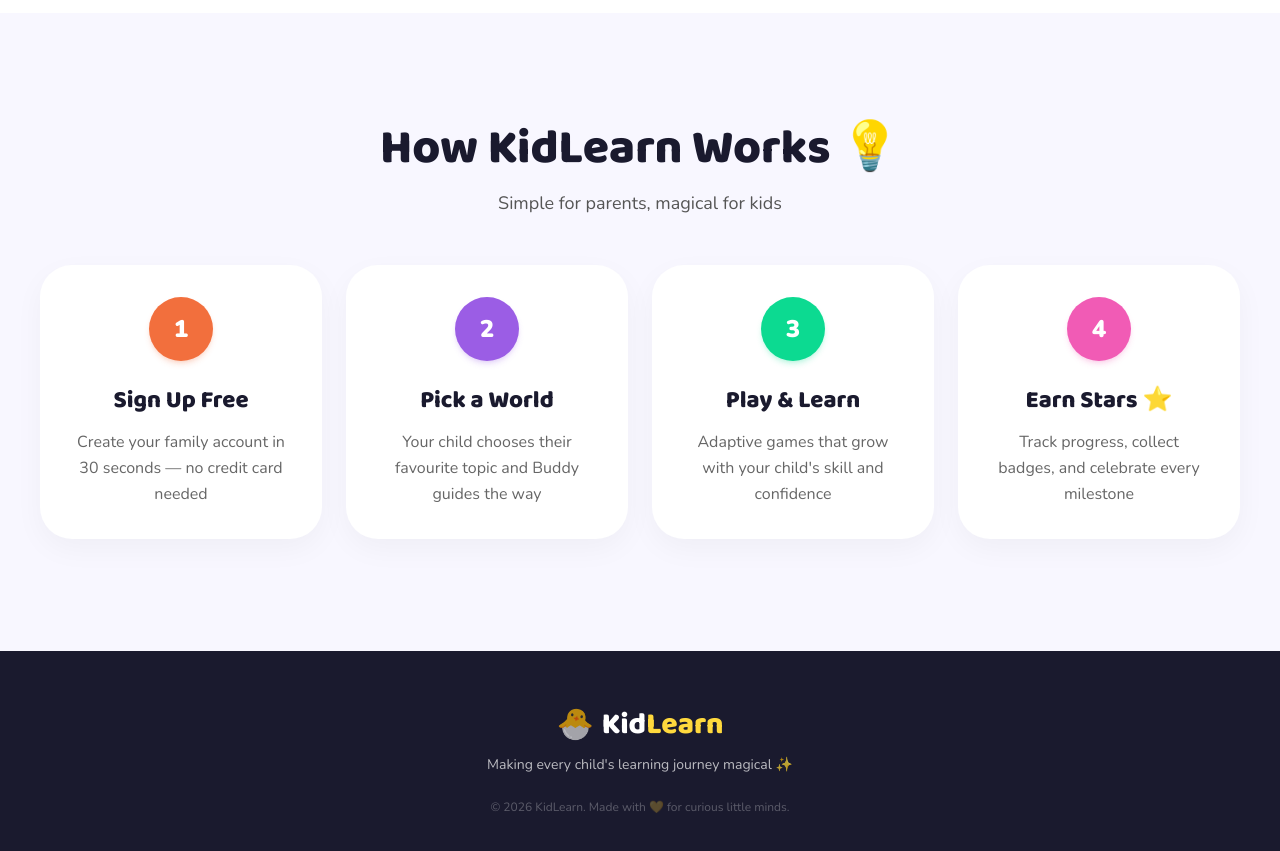
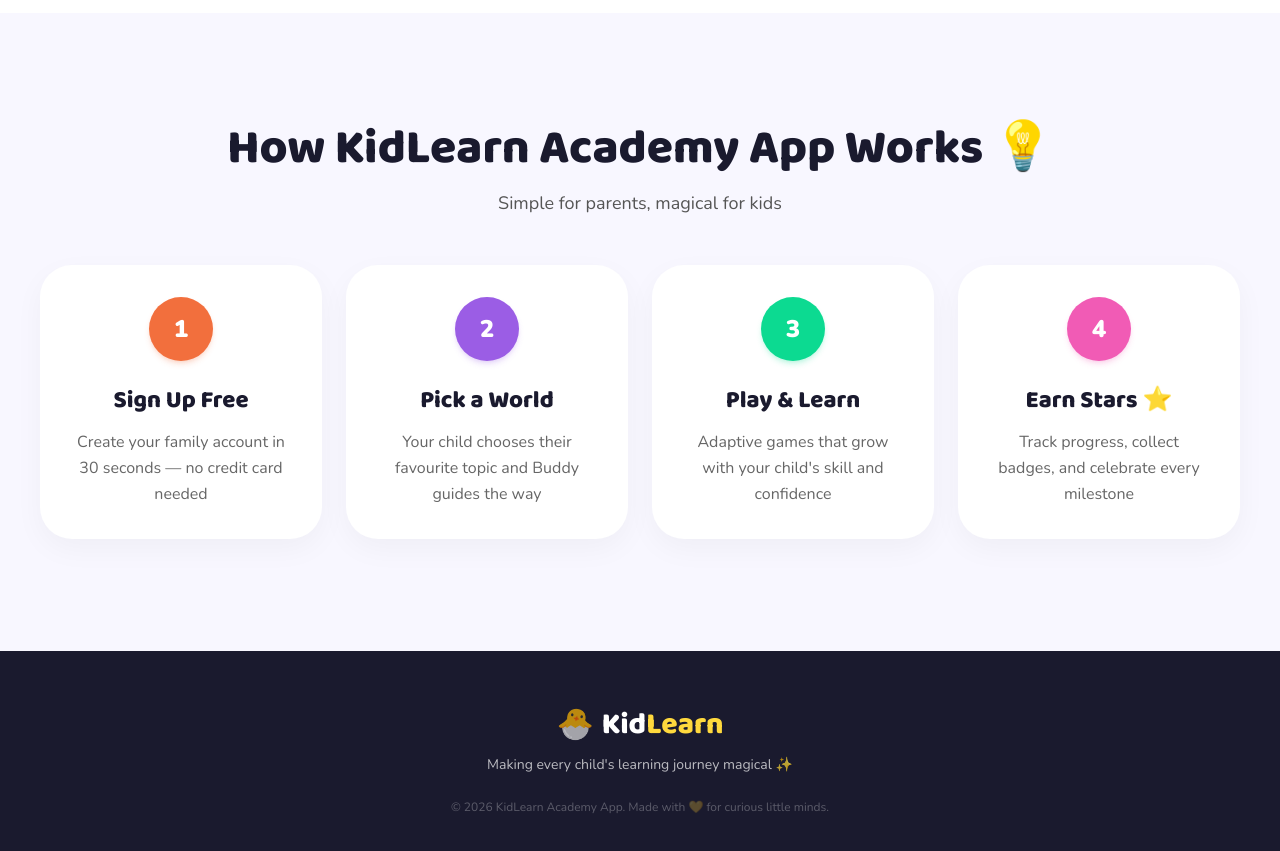
Before and after one commit to Arthur-441/KidLearn, a React (Vite) app: page / in a window 1280 px wide. Shown: the part 1280-2131 px from the top of the page. Built offline with nearby package versions, Linux system fonts and the light colour scheme; no server answers.

Commit message:
refactor: Update app name to KidLearn Academy App
Updates the application name across various files to "KidLearn Academy App" for branding consistency. This includes changes to the HTML title, metadata, and UI text within the LandingPage and ParentDashboard components.

```diff
--- a/index.html
+++ b/index.html
@@ -3,7 +3,7 @@
   <head>
     <meta charset="UTF-8" />
     <meta name="viewport" content="width=device-width, initial-scale=1.0" />
-    <title>My Google AI Studio App</title>
+    <title>KidLearn Academy App</title>
   </head>
   <body>
     <div id="root"></div>
--- a/metadata.json
+++ b/metadata.json
@@ -1,5 +1,5 @@
 {
-  "name": "KidLearn",
+  "name": "KidLearn Academy App",
   "description": "Fun, interactive learning games for young children (ages 3-5) teaching alphabets, numbers, colors, and shapes. Includes parent dashboards to track progress.",
   "requestFramePermissions": [],
   "majorCapabilities": []
--- a/src/pages/LandingPage.tsx
+++ b/src/pages/LandingPage.tsx
@@ -480,7 +480,7 @@ export default function LandingPage() {
         <section id="how" className="py-20 lg:py-28 px-5 bg-[#f8f7ff] relative">
           <div className="max-w-[1200px] mx-auto text-center">
             <h2 className="font-['Baloo_2'] text-4xl md:text-5xl font-extrabold text-[#1a1a2e] mb-4">
-              How KidLearn Works 💡
+              How KidLearn Academy App Works 💡
             </h2>
             <p className="text-lg text-[#555] mb-12 max-w-[600px] mx-auto">
               Simple for parents, magical for kids
@@ -557,7 +557,7 @@ export default function LandingPage() {
           Making every child's learning journey magical ✨
         </p>
         <p className="text-xs opacity-40">
-          © 2026 KidLearn. Made with 💛 for curious little minds.
+          © 2026 KidLearn Academy App. Made with 💛 for curious little minds.
         </p>
       </footer>
     </div>
--- a/src/pages/ParentDashboard.tsx
+++ b/src/pages/ParentDashboard.tsx
@@ -500,7 +500,7 @@ export default function ParentDashboard() {
               <div className="flex flex-col md:flex-row md:items-center justify-between z-10 relative gap-4 md:gap-0">
                 <div>
                   <h2 className="text-2xl font-black font-['Baloo_2'] mb-1 flex items-center gap-2">
-                    <span className="text-3xl">👑</span> KidLearn Premium
+                    <span className="text-3xl">👑</span> KidLearn Academy App Premium
                   </h2>
                   {subscription?.subscriptionStatus === "active" ? (
                     <p className="text-[#a4b1cd] font-bold text-sm md:text-base">
```
